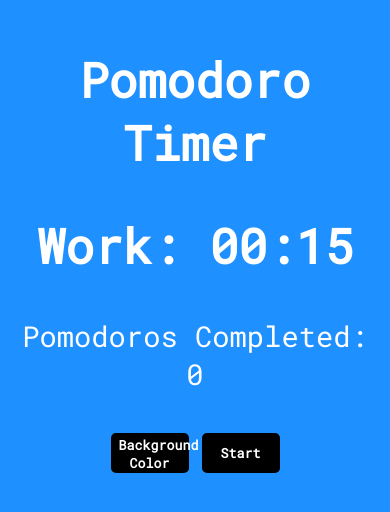
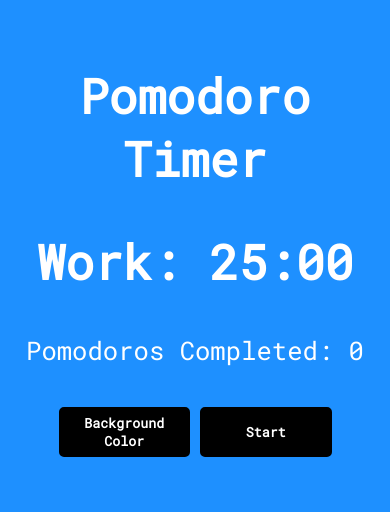
Before and after one commit to mtrew2015/react-pomodoro-timer, a React (Create React App) app in the folder pomodoro/: page / in a window 390 px wide. Shown: the part 162-674 px from the top of the page. Built offline with nearby package versions, Linux system fonts and the light colour scheme.

Commit message:
updates responsive styles

```diff
--- a/pomodoro/src/App.js
+++ b/pomodoro/src/App.js
@@ -4,7 +4,7 @@ import { CirclePicker } from 'react-color';
 import './App.scss';
 
 function App() {
-	const [ time, setTime ] = useState(15);
+	const [ time, setTime ] = useState(1500);
 	const [ active, setActive ] = useState(false);
 	const [ count, setCount ] = useState(0);
 	const [ onBreak, setOnBreak ] = useState(false);
@@ -22,7 +22,7 @@ function App() {
 				}
 			};
 			let int = null;
-			document.title = onBreak ? `Break: ${time}` : `${time} Left`;
+			document.title = onBreak ? `Break: ${time}` : `Work: ${time}`;
 			if (active && time > 0) {
 				int = setInterval(() => {
 					setTime((time) => time - 1);
--- a/pomodoro/src/App.scss
+++ b/pomodoro/src/App.scss
@@ -1,3 +1,10 @@
+
+$tablet: "only screen and (max-width : 600px)";
+
+@media #{$tablet} {
+
+}
+
 *{
   margin: 0;
   font-family: 'Roboto Mono', monospace;
@@ -27,6 +34,10 @@
     font-size: 1.8rem;
     color:white;
     margin: 20px;
+    @media #{$tablet} {
+      font-size: 1.6rem;
+    }
+
   }
 }
 
@@ -41,15 +52,24 @@
 }
 
 .button-row{
+  @media #{$tablet} {
+    width: 75%;
+  }
+
   margin: 20px;
   display: flex;
   width: 50%;
   justify-content: space-evenly;
   button{
+    @media #{$tablet} {
+      width: 45%;
+      height: 50px;
+    }
+
     color: white;
     background-color: black;
     font-weight: bolder;
-    height: 40px;
+    height: 50px;
     width: 40%;
     border: 2px solid black;
     border-radius: 5px;
```
